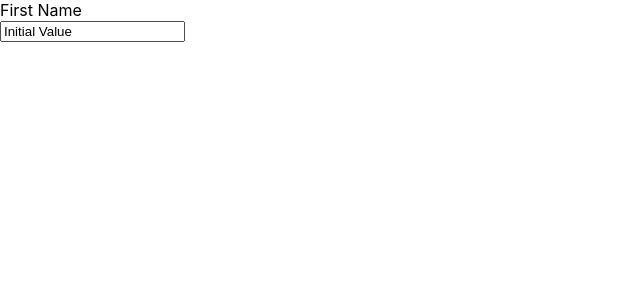
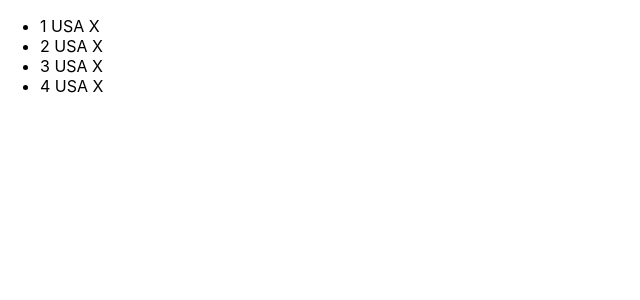
Before and after one commit to dtarxanyan/movies-project, a React (Create React App) app: page / in a window 1280 px wide. Shown: the top 300 px of the page, without its empty margins (0-640 px from the left). Built offline with nearby package versions, Linux system fonts and the light colour scheme.

Commit message:
'create_table'

```diff
--- a/src/App.js
+++ b/src/App.js
@@ -1,17 +1,10 @@
 import React from 'react';
-import TextInput from "./components/TextInput/TextInput";
+import CreateTable from "./components/CreateTable/CreateTable";
 
 class App extends React.Component {
     render() {
         return (
-            <TextInput
-                label={'First Name'}
-                placeholder={'Enter Your Name'}
-                value={'Initial Value'}
-                onChange={(newValue) => {
-                    console.log(newValue)
-                }}
-            />
+           <CreateTable />
         )
     }
 }
--- /dev/null
+++ b/src/components/CreateTable/CreateTable.js
@@ -0,0 +1,44 @@
+import {Component} from "react";
+import TableItem from "./TableItem";
+
+class CreateTable extends Component {
+    constructor() {
+        super();
+        this.state = {
+            data: [{id: 1, name: 'USA'}, {id: 2, name: 'USA'}, {id: 3, name: 'USA'}, {id: 4, name: 'USA'},]
+        }
+
+        this.remuveTableitem = this.remuveTableitem.bind(this)
+    }
+
+    remuveTableitem(id) {
+        let result = this.state.data.filter((item) => {
+            return item.id !== id
+
+        })
+
+        this.setState({
+            data:result
+        })
+    }
+
+
+    render() {
+
+        return (
+            <>
+                <ul>
+
+                    {this.state.data.map((item) => {
+                        return <TableItem key={item.id}  remuveTableitem ={this.remuveTableitem} id ={item.id} name={item.name}/>
+                    })}
+                </ul>
+            </>
+
+        )
+    }
+
+}
+
+
+export default CreateTable;
--- /dev/null
+++ b/src/components/CreateTable/TableItem.js
@@ -0,0 +1,26 @@
+import {Component} from "react";
+
+class TableItem extends Component {
+    constructor() {
+        super();
+
+    }
+
+
+
+    render() {
+
+        return (
+            <>
+                <li>
+                     <span>{this.props.id} </span><span>{this.props.name} </span> <span onClick={()=>this.props.remuveTableitem(this.props.id)}>X</span>
+                </li>
+            </>
+
+        )
+    }
+
+}
+
+
+export default TableItem;
```
Also changed, not shown: src/components/Select/Options.js (added, +24 -0 lines), src/components/Select/Select.js (added, +28 -0 lines).
